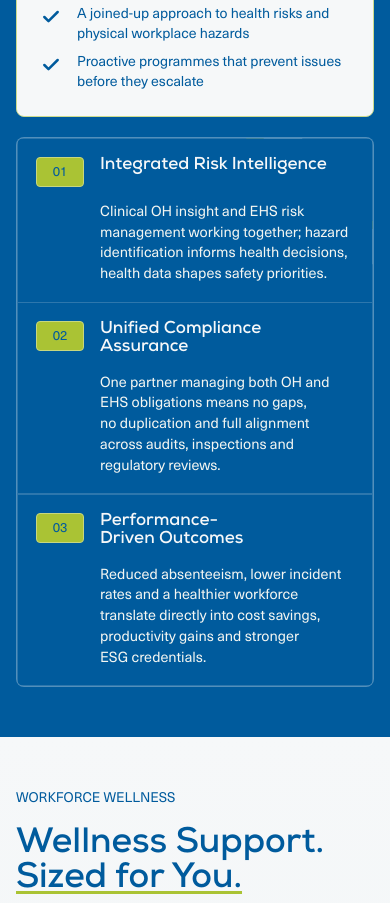
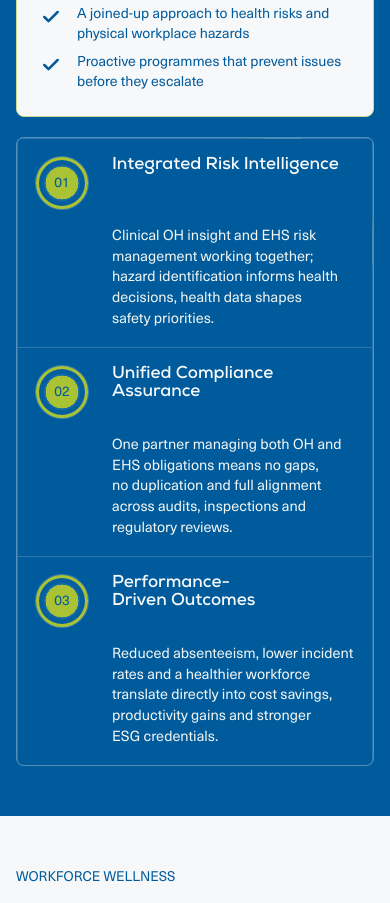
Before and after one commit to TyuDaniel/occu-health, a React (Vite) app: page / in a window 390 px wide. Shown: the part 4240-5143 px from the top of the page. Built offline with nearby package versions, Linux system fonts and the light colour scheme.

Commit message:
feat: update grid layout and outcome styling for improved design and responsiveness

```diff
--- a/src/App.css
+++ b/src/App.css
@@ -819,8 +819,8 @@
   position: relative;
   z-index: 1;
   display: grid;
-  grid-template-columns: 48px 1fr;
-  gap: 16px;
+  grid-template-columns: 58px 1fr;
+  gap: 18px;
   align-items: start;
   padding: clamp(18px, 2vw, 22px);
   border: 0;
@@ -842,15 +842,19 @@
 
 .outcome span {
   display: inline-grid;
-  min-width: 42px;
-  height: 30px;
-  padding-inline: 10px;
+  width: 52px;
+  aspect-ratio: 1;
   place-items: center;
-  border: 1px solid color-mix(in srgb, var(--brand-lime-bright) 62%, var(--white));
-  border-radius: 4px;
+  border: 3px solid var(--brand-lime-bright);
+  border-radius: 50%;
   color: var(--brand-blue-deep);
-  background: var(--brand-lime-bright);
-  font-size: 0.82rem;
+  background:
+    radial-gradient(circle at center, var(--brand-lime-bright) 0 50%, transparent 51%),
+    color-mix(in srgb, var(--white) 10%, transparent);
+  box-shadow:
+    inset 0 0 0 5px color-mix(in srgb, var(--brand-blue) 78%, transparent),
+    0 0 0 1px color-mix(in srgb, var(--white) 24%, transparent);
+  font-size: 0.86rem;
   font-weight: 900;
   line-height: 1;
 }
```
